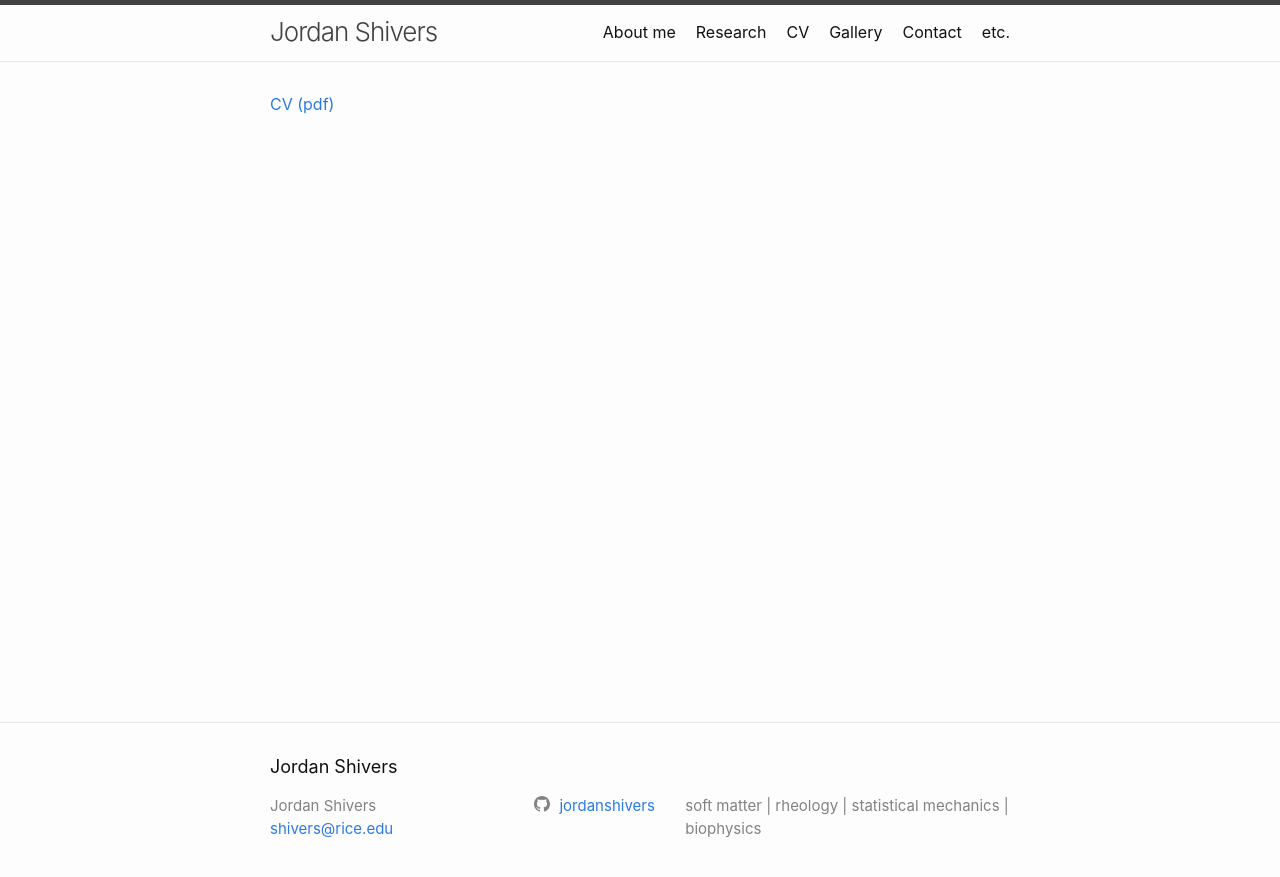
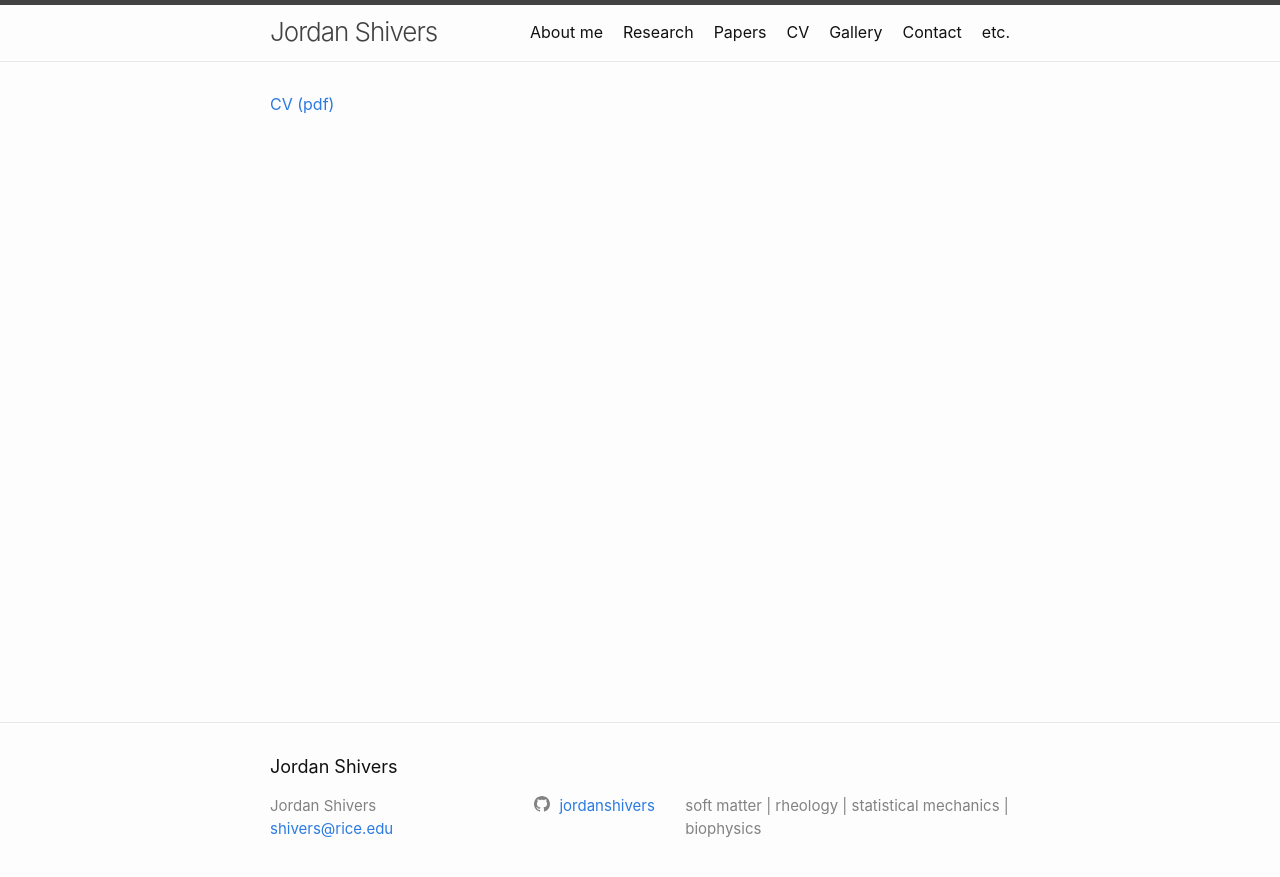
Before and after one commit to jordanshivers/jordanshivers.github.io, a Jekyll site: the page built from cv.md, in a window 1280 px wide. Shown: the top 877 px of the page. Built offline with Jekyll 4.4.1, drawn with Linux system fonts in a browser that asks for light colours.

Commit message:
Update _config.yml

```diff
--- a/_config.yml
+++ b/_config.yml
@@ -16,7 +16,7 @@ theme: minima
 header_pages:
  - index.md
  - research.md
- - publications.md
+ - papers.md
  - cv.md
  - gallery.md
  - contact.md
```
